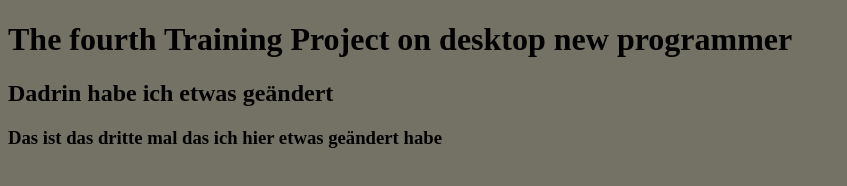
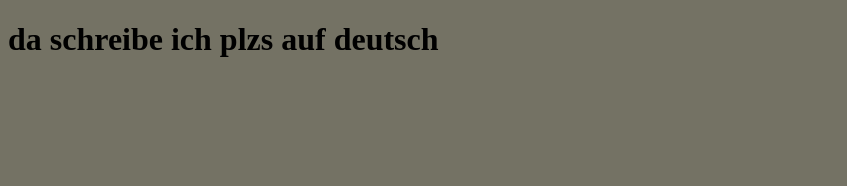
Before and after one commit to maidmilas/fourthtrainingproject, a plain HTML site: page index.html in a window 1280 px wide. Shown: the whole page, without its empty margins (0-847 px from the left). Drawn offline with Linux system fonts and the light colour scheme.

Commit message:
the nre one

```diff
--- a/index.html
+++ b/index.html
@@ -8,8 +8,9 @@
     <title>Fourth Training Project</title>
 </head>
 <body>
-    <h1>The fourth Training Project on desktop new programmer</h1>
-    <h2>Dadrin habe ich etwas geändert</h2>
-    <h3>Das ist das dritte mal das ich hier etwas geändert habe </h3>
+    <h1>da schreibe ich plzs auf deutsch
+
+    </h1>
+
 </body>
 </html>
```
